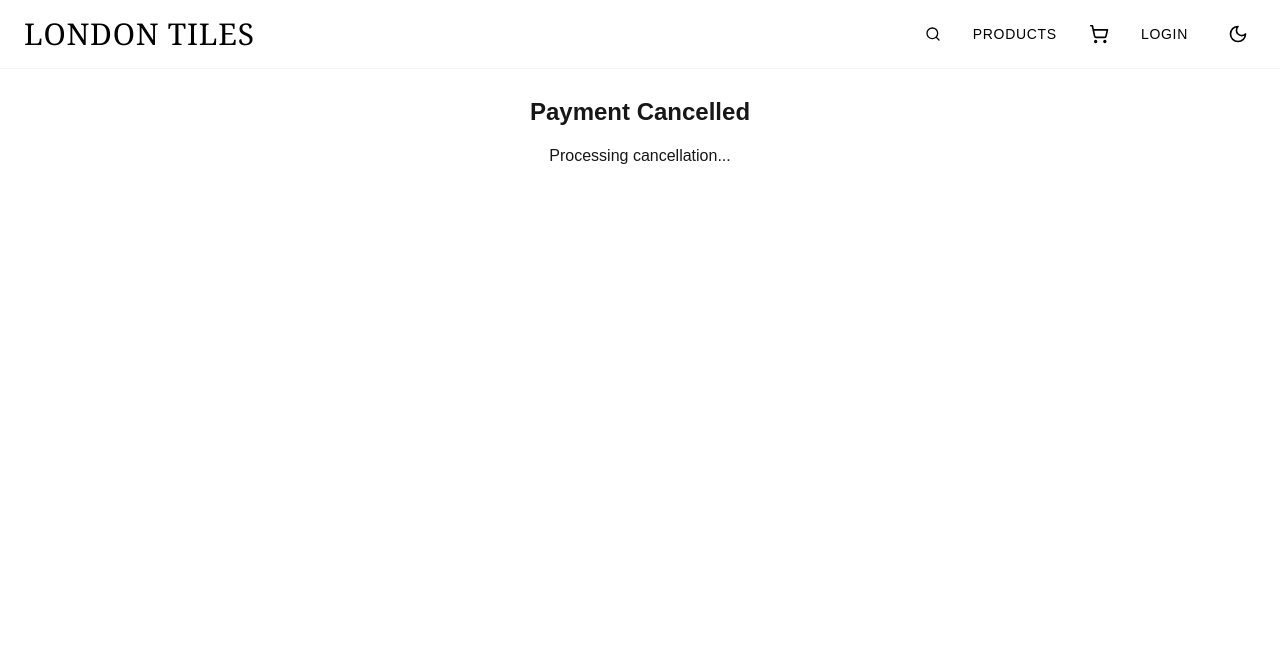
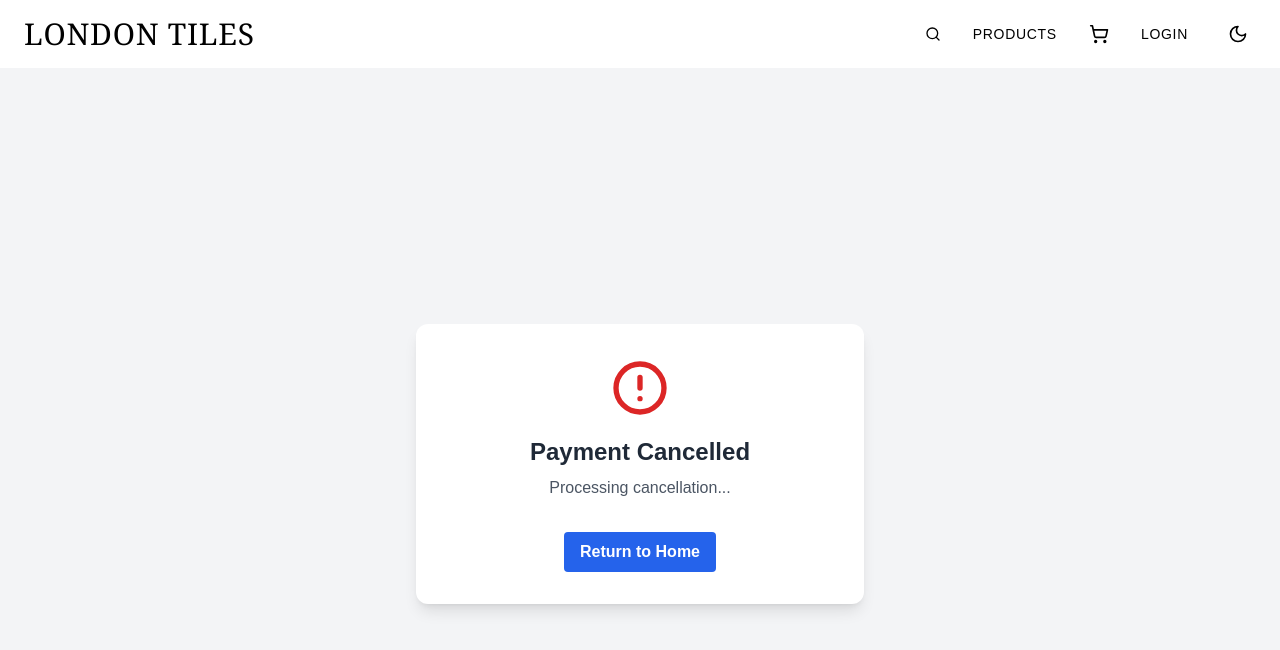
Before and after one commit to Shailo2002/London-Tiles, a Next.js app: page /payment-cancelled in a window 1280 px wide. Shown: the top 650 px of the page. Built offline with nearby package versions, Linux system fonts and the light colour scheme.

Commit message:
dark-mode ui and loader added

```diff
--- a/app/(user)/checkout/page.tsx
+++ b/app/(user)/checkout/page.tsx
@@ -17,6 +17,8 @@ interface AddressFormData {
 }
 
 export default function CheckoutPage() {
+      const [loading, setLoading] = useState(false);
+
   const { items, total, subtotal, vat } = useCart();
   const [differentShippingAddress, setDifferentShippingAddress] =
     useState(false);
@@ -53,6 +55,7 @@ export default function CheckoutPage() {
       "email",
     ];
 
+
     for (const field of requiredFields) {
       if (!address[field as keyof AddressFormData]?.trim()) {
         alert(`${type} field "${field}" is required.`);
@@ -68,6 +71,8 @@ export default function CheckoutPage() {
       !differentShippingAddress || validateAddress(shippingAddress, "Shipping");
 
     if (!isBillingValid || !isShippingValid) return;
+
+    setLoading(true); // Start loading
 
     try {
       const response = await fetch("/api/create-order", {
@@ -91,11 +96,15 @@ export default function CheckoutPage() {
       const data = await response.json();
       if (data.success) {
         window.location.href = data.paypalUrl;
+      } else {
+        setLoading(false);
       }
     } catch (error) {
       console.error("Error creating order:", error);
+      setLoading(false);
     }
   };
+
   return (
     <div className="w-full min-h-screen pt-20 bg-gray-50 dark:bg-gray-900 text-gray-900 dark:text-gray-100">
       {/* Dark mode toggle */}
@@ -197,12 +206,38 @@ export default function CheckoutPage() {
               )}
             </div>
 
+            {loading ? (
+              <div className="w-full flex items-center justify-center py-4">
+                <svg
+                  className="animate-spin h-6 w-6 text-blue-600 dark:text-blue-400"
+                  xmlns="http://www.w3.org/2000/svg"
+                  fill="none"
+                  viewBox="0 0 24 24"
+                >
+                  <circle
+                    className="opacity-25"
+                    cx="12"
+                    cy="12"
+                    r="10"
+                    stroke="currentColor"
+                    strokeWidth="4"
+                  ></circle>
+                  <path
+                    className="opacity-75"
+                    fill="currentColor"
+                    d="M4 12a8 8 0 018-8v8z"
+                  ></path>
+                </svg>
+                <span className="ml-2">Redirecting to PayPal...</span>
+              </div>
+            ) : (
               <button
                 onClick={handleProceedToPayment}
                 className="w-full bg-blue-600 text-white py-3 px-4 rounded-lg hover:bg-blue-700 dark:bg-blue-500 dark:hover:bg-blue-600 transition-colors font-medium"
               >
                 Proceed to Payment
               </button>
+            )}
           </div>
         </div>
       </div>
--- a/app/(user)/payment-cancelled/page.tsx
+++ b/app/(user)/payment-cancelled/page.tsx
@@ -2,7 +2,6 @@
 import { useEffect, useState, Suspense } from "react";
 import { useSearchParams } from "next/navigation";
 
-// This component will use the search params after suspense
 function CancelledContent() {
   const searchParams = useSearchParams();
   const orderId = searchParams.get("orderId");
@@ -34,30 +33,49 @@ function CancelledContent() {
   }, [orderId, isProcessed]);
 
   return (
-    <div className="container mx-auto px-4 py-8 text-center">
-      <h1 className="text-2xl font-bold mb-4">
-        {error ? "Error" : "Payment Cancelled"}
-      </h1>
-      {error ? (
-        <p className="text-red-600">{error}</p>
-      ) : (
-        <p>
-          {isProcessed
-            ? "Your payment was cancelled successfully. Please try again if you wish to complete your purchase."
+    <div className="flex items-center justify-center min-h-screen bg-gray-100 dark:bg-gray-900 px-4">
+      <div className="bg-white dark:bg-gray-800 rounded-xl shadow-lg p-8 max-w-md w-full text-center">
+        <svg
+          xmlns="http://www.w3.org/2000/svg"
+          className="h-16 w-16 mx-auto mb-4 text-red-600 dark:text-red-500"
+          fill="none"
+          viewBox="0 0 24 24"
+          stroke="currentColor"
+        >
+          <path
+            strokeLinecap="round"
+            strokeLinejoin="round"
+            strokeWidth={2}
+            d="M12 8v4m0 4h.01M21 12A9 9 0 103 12a9 9 0 0018 0z"
+          />
+        </svg>
+        <h1 className="text-2xl font-bold mb-2 text-gray-800 dark:text-gray-100">
+          {error ? "Error" : "Payment Cancelled"}
+        </h1>
+        <p className="text-gray-600 dark:text-gray-300 mb-4">
+          {error
+            ? error
+            : isProcessed
+            ? "Your payment has been cancelled. You can retry if you'd like to complete your purchase."
             : "Processing cancellation..."}
         </p>
-      )}
+        <a
+          href="/"
+          className="inline-block mt-4 bg-blue-600 hover:bg-blue-700 text-white font-semibold py-2 px-4 rounded"
+        >
+          Return to Home
+        </a>
+      </div>
     </div>
   );
 }
 
-// Main page component
 export default function PaymentCancelledPage() {
   return (
     <Suspense
       fallback={
-        <div className="container mx-auto px-4 py-8 text-center">
-          Loading...
+        <div className="flex items-center justify-center min-h-screen bg-gray-100 dark:bg-gray-900 px-4">
+          <div className="text-gray-700 dark:text-gray-300">Loading...</div>
         </div>
       }
     >
--- a/app/(user)/thank-you/[orderId]/page.tsx
+++ b/app/(user)/thank-you/[orderId]/page.tsx
@@ -42,8 +42,8 @@ export default function ThankYouPage() {
   const params = useParams();
   const orderId = params.orderId as string;
   const [order, setOrder] = useState<Order | null>(null);
-  const [isLoading, setIsLoading] = useState(true); // Loader for fetching order details
-  const [isGeneratingInvoice, setIsGeneratingInvoice] = useState(false); // Loader for generating invoice
+  const [isLoading, setIsLoading] = useState(true);
+  const [isGeneratingInvoice, setIsGeneratingInvoice] = useState(false);
 
   useEffect(() => {
     if (!orderId) return;
@@ -78,22 +78,17 @@ export default function ThankYouPage() {
       format: "a4",
     });
 
-    // Setting up PDF styles and content (as in your original code)
-
-    await new Promise((resolve) => setTimeout(resolve, 2000)); // Simulating PDF generation delay
-
-    // Complete PDF generation process (your code remains the same)
-
+    await new Promise((resolve) => setTimeout(resolve, 2000));
     doc.save(`invoice-${order.id}.pdf`);
 
-    setIsGeneratingInvoice(false); // Stop loader
+    setIsGeneratingInvoice(false);
   };
 
   if (isLoading) {
     return (
-      <div className="flex justify-center items-center min-h-screen relative">
+      <div className="flex justify-center items-center min-h-screen relative bg-white dark:bg-zinc-900 transition-colors duration-300">
         <div className="absolute top-1/3 flex flex-col items-center">
-          <div className="w-14 h-14 border-4 border-blue-500 border-t-transparent rounded-full animate-spin"></div>
+          <div className="w-14 h-14 border-4 border-blue-500 border-t-transparent rounded-full animate-spin" />
           <p className="mt-4 text-sm text-gray-600 dark:text-gray-300">
             Loading your order...
           </p>
@@ -104,20 +99,20 @@ export default function ThankYouPage() {
 
   if (!order) {
     return (
-      <div className="flex items-center justify-center min-h-screen">
-        <p className="text-red-500">Order not found.</p>
+      <div className="flex items-center justify-center min-h-screen bg-white dark:bg-zinc-900 transition-colors duration-300">
+        <p className="text-red-500 dark:text-red-400">Order not found.</p>
       </div>
     );
   }
 
   return (
-    <div className="container mx-auto px-4 py-10 max-w-2xl">
-      <div className="border rounded-xl p-6 shadow-md bg-white">
-        <h1 className="text-2xl font-bold mb-4 text-green-700">
+    <div className="container mx-auto px-4 py-10 max-w-2xl bg-white dark:bg-zinc-900 transition-colors duration-300">
+      <div className="border rounded-xl p-6 shadow-md bg-white dark:bg-zinc-800 dark:border-zinc-700 transition-colors duration-300">
+        <h1 className="text-2xl font-bold mb-4 text-green-700 dark:text-green-400">
           Thank you for your purchase!
         </h1>
 
-        <div className="mb-4 space-y-2">
+        <div className="mb-4 space-y-2 text-gray-800 dark:text-gray-300">
           <p>
             <span className="font-semibold">Order ID:</span> {order.id}
           </p>
@@ -132,10 +127,15 @@ export default function ThankYouPage() {
         </div>
 
         <div className="mb-6">
-          <h2 className="font-semibold mb-2">Items:</h2>
+          <h2 className="font-semibold mb-2 text-gray-800 dark:text-gray-200">
+            Items:
+          </h2>
           <ul className="space-y-4">
             {order.items.map((item) => (
-              <li key={item.id} className="border-b pb-4">
+              <li
+                key={item.id}
+                className="border-b pb-4 border-gray-200 dark:border-gray-700 text-gray-800 dark:text-gray-300"
+              >
                 <div className="flex justify-between">
                   <div>
                     <p className="font-medium">Specifications:</p>
@@ -156,7 +156,7 @@ export default function ThankYouPage() {
           </ul>
         </div>
 
-        <div className="space-y-2 border-t pt-4">
+        <div className="space-y-2 border-t pt-4 border-gray-300 dark:border-gray-700 text-gray-800 dark:text-gray-300">
           <div className="flex justify-between">
             <span>Subtotal:</span>
             <span>£{order.subtotal.toFixed(2)}</span>
--- a/app/api/create-order/route.ts
+++ b/app/api/create-order/route.ts
@@ -87,8 +87,8 @@ export async function POST(req: Request) {
         custom_id: order.id,
       }],
       application_context: {
-        return_url: `https://skirting.vercel.app/payment-success?orderId=${order.id}`,
-        cancel_url: `https://skirting.vercel.app/payment-cancelled?orderId=${order.id}`
+        return_url: `http://localhost:3000/payment-success?orderId=${order.id}`,
+        cancel_url: `http://localhost:3000/payment-cancelled?orderId=${order.id}`
       },
     });
 
--- a/components/layout/Navbar.tsx
+++ b/components/layout/Navbar.tsx
@@ -2,47 +2,22 @@
 import { useEffect, useState } from "react";
 import { ShoppingCart, Search, Menu, X } from "lucide-react";
 import Link from "next/link";
-import { usePathname, useRouter } from "next/navigation";
+import { useCart } from "@/lib/context/CartContext";
+import { signOut } from "next-auth/react";
+import { usePathname } from "next/navigation";
 import { ThemeToggle } from "../theme/ThemeToggle";
 
 export default function Navbar() {
+ const { items } = useCart();
+ const itemCount = items.reduce((sum, item) => sum + item.quantity, 0);
+ const pathname = usePathname();
+
  const [loggedIn, setLoggedIn] = useState(false);
  const [dropdownOpen, setDropdownOpen] = useState(false);
  const [scrolled, setScrolled] = useState(false);
  const [mobileMenuOpen, setMobileMenuOpen] = useState(false);
-  const pathname = usePathname();
-  const router = useRouter();
 
-const [itemCount, setItemCount] = useState(0);
  const isHomePage = pathname === "/";
-
-  useEffect(() => {
-    const updateState = () => {
-      setLoggedIn(localStorage.getItem("isLoggedIn") === "true");
-
-      const cartItems = JSON.parse(localStorage.getItem("cart") || "[]");
-      const totalCount = cartItems.reduce(
-        (acc: number, item: { quantity: number }) => acc + item.quantity,
-        0
-      );
-      setItemCount(totalCount);
-    };
-
-    updateState();
-
-    const handleScroll = () => {
-      setScrolled(window.scrollY > 50);
-    };
-
-    window.addEventListener("scroll", handleScroll);
-    window.addEventListener("storage", updateState); // in case storage changes from other tabs
-
-    return () => {
-      window.removeEventListener("scroll", handleScroll);
-      window.removeEventListener("storage", updateState);
-    };
-  }, []);
-
 
  useEffect(() => {
    setLoggedIn(localStorage.getItem("isLoggedIn") === "true");
@@ -61,9 +36,9 @@ const [itemCount, setItemCount] = useState(0);
 
    const handleLogout = () => {
      localStorage.removeItem("isLoggedIn");
-    router.push("/login");
+     signOut({ redirect: false });
+     window.location.href = "/login";
    };
-
   return (
     <header
       className={`fixed top-0 left-0 w-full z-50 px-6 py-4 transition-all duration-300 ${
```
Lines whose indentation alone changed are shown as unchanged.
